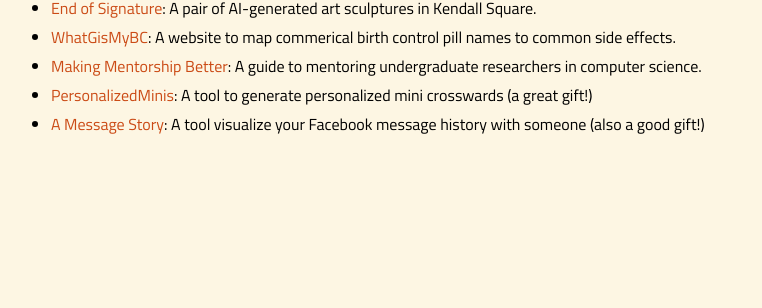
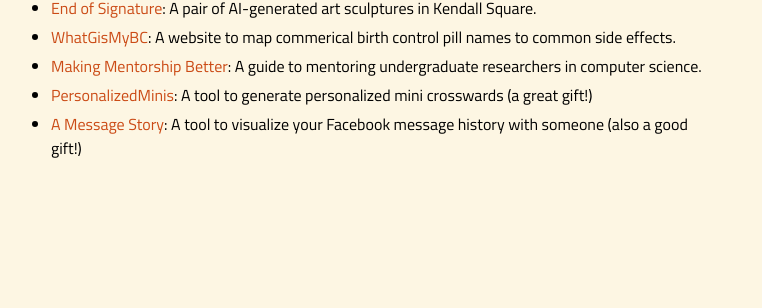
Before and after one commit to dmshanmugam/dmshanmugam.github.io, a Jekyll site: the page built from projects.md, in a window 1280 px wide. Shown: the part 303-611 px from the top of the page, without its empty margins (259-1021 px from the left). Built offline with Jekyll 4.4.1, drawn with Linux system fonts in a browser that asks for light colours.

Commit message:
fixing links

```diff
--- a/projects.md
+++ b/projects.md
@@ -3,10 +3,10 @@
 ---
 
 - [End of Signature](https://listart.mit.edu/art-artists/end-signature-2021-2022): A pair of AI-generated art sculptures in Kendall Square.
-- [WhatGisMyBC](whatgismybc.pythonanywhere.com): A website to map commerical birth control pill names to common side effects.
+- [WhatGisMyBC](https://whatgismybc.pythonanywhere.com): A website to map commerical birth control pill names to common side effects.
 - [Making Mentorship Better](https://makingmentorshipbetter.github.io): A guide to mentoring undergraduate researchers in computer science.
 - [PersonalizedMinis](https://github.com/divyashan/personalized_mini): A tool to generate personalized mini crosswards (a great gift!)
-- [A Message Story](https://github.com/divyashan/a_message_story): A tool visualize your Facebook message history with someone (also a good gift!)
+- [A Message Story](https://github.com/divyashan/a_message_story): A tool to visualize your Facebook message history with someone (also a good gift!)
 
 <!-- I really like word games. I wrote code to [generate personalized mini's](https://github.com/divyashan/personalized_mini) (a great gift!!), a [Chrome extension](https://chrome.google.com/webstore/detail/nytimed/hloelniielchalacnlmgdkjfkjfnccjg?hl=en) to track your NYTimes crossword stats, a [solver](https://github.com/divyashan/wordbrain_solver) for the game WordBrain, and [code](https://github.com/divyashan/a_message_story) to visualize your Facebook message history with someone. All this is to say I like word-game adjacent projects! Below is a set of minis I've made. I really like making them for people, so reach out if you'd like a something themed ☀️
 
```
Also changed, not shown: index.md (+1 -3 lines), misc.md (+1 -1 lines).
